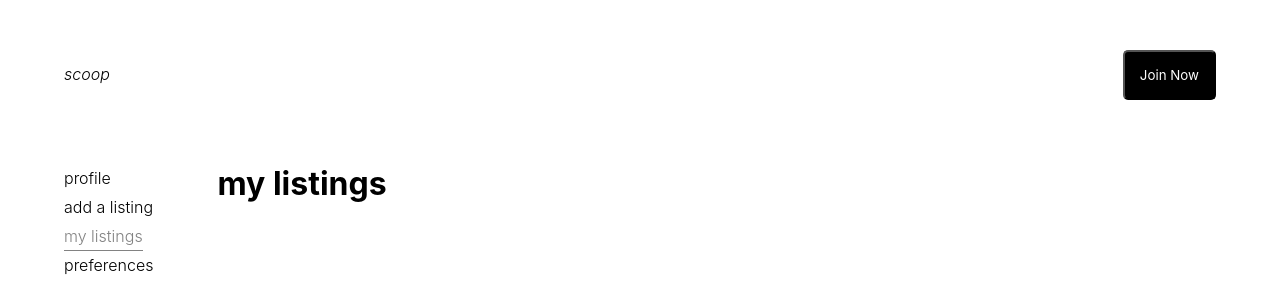
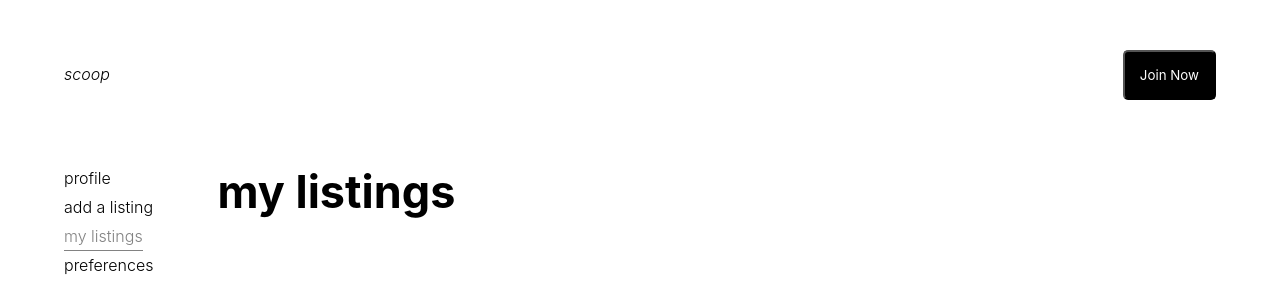
Before and after one commit to reneehong/scoop, a React app: page /mylistings in a window 1280 px wide. Shown: the top 286 px of the page. Built offline with nearby package versions, Linux system fonts and the light colour scheme; no server answers; the HTML template or start-up script is replaced by a standard one.

Commit message:
fixed formatting

```diff
--- a/client/src/components/pages/Preferences.css
+++ b/client/src/components/pages/Preferences.css
@@ -1,6 +1,8 @@
 /* Define common styles */
-.preferences-container {
-  padding: 20px;
+.profile-header {
+  font-size: 45px;
+  font-weight: bold;
+  padding-bottom: 5%;
 }
 
 /* Light mode styles */
@@ -15,7 +17,12 @@
   color: #ffffff;
 }
 
+.button {
+  display: block;
+  padding: 15px 45px;
+  color: white;
+  background-color: black;
+  border-radius: 8px;
+  text-decoration: none;
+}
 /* Header styles */
-.profile-header {
-  font-size: 2rem;
-}
--- a/client/src/components/pages/Preferences.js
+++ b/client/src/components/pages/Preferences.js
@@ -6,9 +6,9 @@ const Preferences = () => {
   const { darkMode, toggleDarkMode } = useTheme();
 
   return (
-    <div className="preferences-container">
-      <h1 className="profile-header">Preferences</h1>
-      <button onClick={toggleDarkMode}>
+    <div className="profile-container">
+      <div className="profile-header">Preferences</div>
+      <button className="button" onClick={toggleDarkMode}>
         Toggle to {darkMode ? "Light" : "Dark"} Mode
       </button>
     </div>
```
